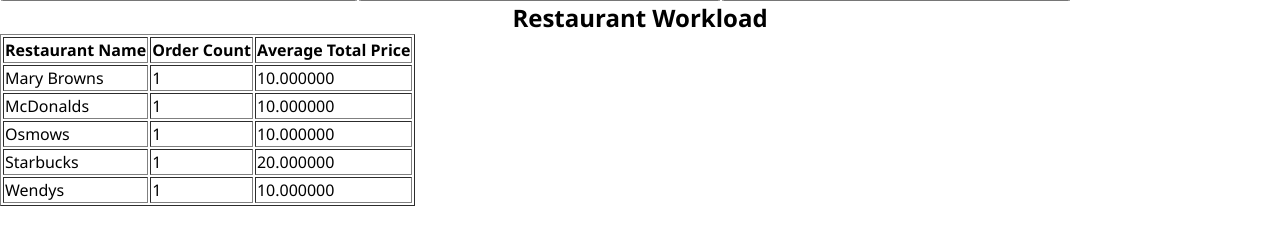
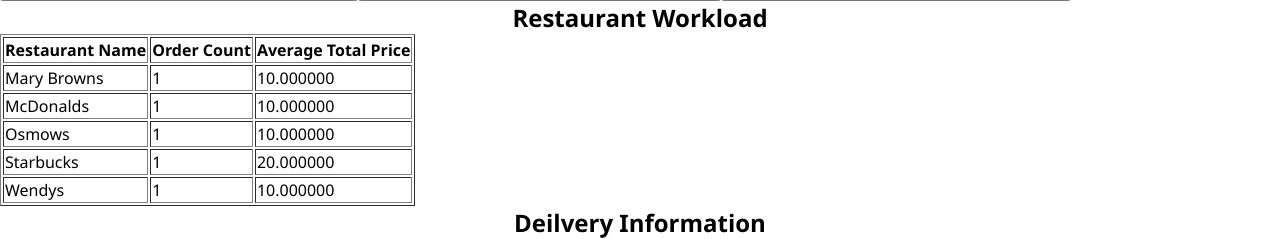
Before and after one commit to Honsoloberg/DataProject, a PHP site: page /main.php in a window 1280 px wide. Shown: the part 767-1006 px from the top of the page. Before the commit the page ends 973 px from the top, so only its background shows below. Run offline with PHP 8.4, Linux system fonts and the light colour scheme; data comes from the database, SQL or seed files in the repository.

Commit message:
added new function to main page

```diff
--- a/Site/main.php
+++ b/Site/main.php
@@ -51,6 +51,14 @@
 
     </div>
 
+    <div>
+        <h2 style="text-align:center;">Deilvery Information</h2>
+        <?php
+            $pop->popWhosDriverMyOrder();
+        ?>
+
+    </div>
+
 
 </body>
 </html>
--- a/Site/mainPopulate.php
+++ b/Site/mainPopulate.php
@@ -75,6 +75,12 @@ class Mpopulate extends config{
 
 
     }
+
+
+
+public function popWhosDriverMyOrder(){
+
 }
 
-?>
+
+}?>
```
